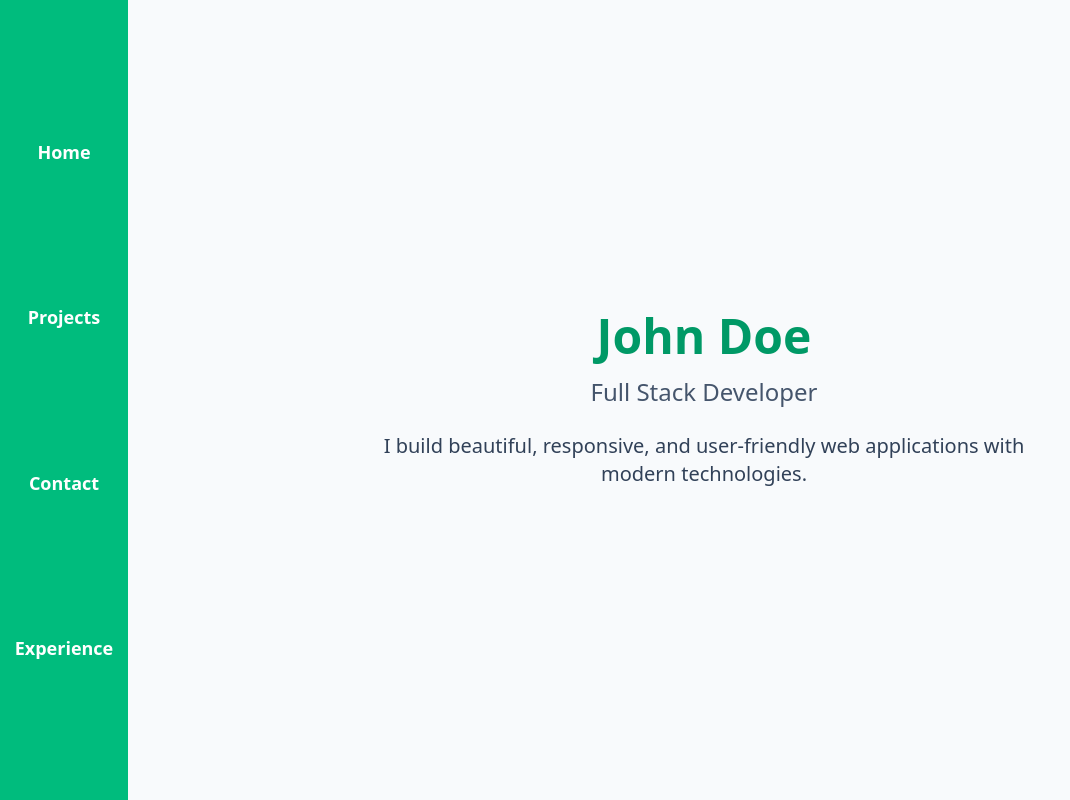
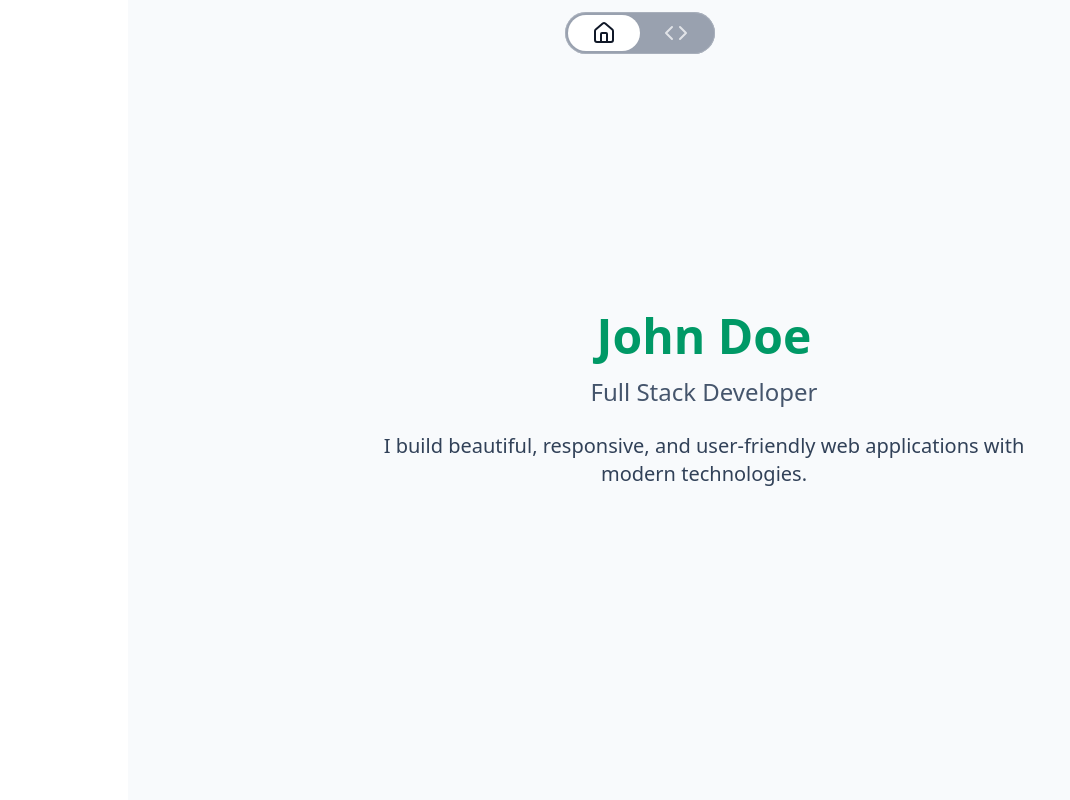
Before and after one commit to A-Shalchian/Portfolio, a Next.js app: page / in a window 1280 px wide. Shown: the top 800 px of the page, without its empty margins (0-1070 px from the left). Built offline with nearby package versions, Linux system fonts and the light colour scheme.

Commit message:
refactor Navbar component for improved layout and styling

```diff
--- a/src/components/navbar/Navbar.tsx
+++ b/src/components/navbar/Navbar.tsx
@@ -1,20 +1,37 @@
+"use client";
+import { useState } from "react";
+import { Home, Code } from "lucide-react";
+import Link from "next/link";
+
 export const Navbar = () => {
+  const [activeItem, setActiveItem] = useState("/");
+
   return (
-    <nav className="fixed top-0 left-0 h-full w-32 bg-emerald-500">
-      <div className="flex flex-col items-center justify-evenly h-full">
-        <a href="" className="text-white text-lg font-bold">
-          Home
-        </a>
-        <a href="/projects" className="text-white text-lg font-bold">
-          Projects
-        </a>
-        <a href="/contact" className="text-white text-lg font-bold">
-          Contact
-        </a>
-        <a href="/experience" className="text-white text-lg font-bold">
-          Experience
-        </a>
-      </div>
-    </nav>
+    <div className="w-full flex justify-center items-center top-3 fixed z-10">
+      <nav className="flex p-0.5 border border-white/15 rounded-full bg-gray-400 backdrop-blur">
+        <Link
+          href="/"
+          className={`nav-item transition-colors duration-300 ease-in-out ${
+            activeItem === "/"
+              ? "bg-white text-gray-900"
+              : "hover:bg-gray-500 hover:text-gray-900"
+          }`}
+          onClick={() => setActiveItem("/")}
+        >
+          <Home />
+        </Link>
+        <Link
+          href="/projects"
+          className={`nav-item transition-colors duration-300 ease-in-out ${
+            activeItem === "projects"
+              ? "bg-white text-gray-900"
+              : "hover:bg-gray-500 hover:text-gray-900"
+          }`}
+          onClick={() => setActiveItem("projects")}
+        >
+          <Code />
+        </Link>
+      </nav>
+    </div>
   );
 };
```
